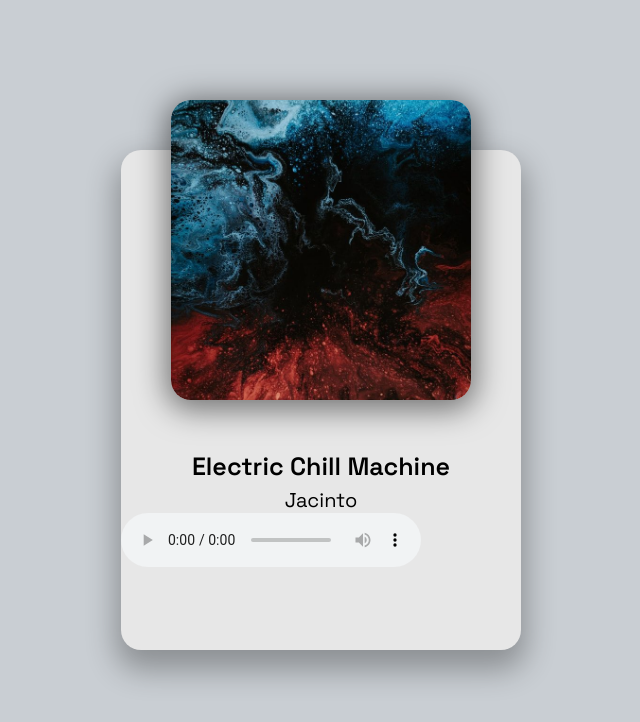
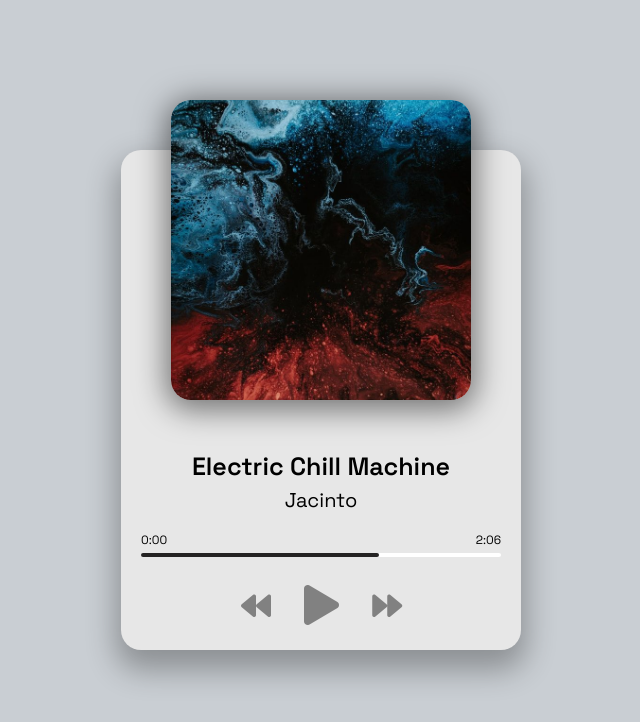
Before and after one commit to antoniogibbardo/music-player, a plain HTML site: page index.html in a window 1280 px wide. Shown: the whole page, without its empty margins (319-959 px from the left). Drawn offline with Linux system fonts and the light colour scheme.

Commit message:
final html css

```diff
--- a/index.html
+++ b/index.html
@@ -19,7 +19,21 @@
       </div>
       <h2 id="title">Electric Chill Machine</h2>
       <h3 id="artist">Jacinto</h3>
-      <audio src="music/sample-1.mp3" controls></audio>
+      <audio src="music/sample-1.mp3"></audio>
+      <!-- Progress -->
+      <div class="progress-container" id="progress-container">
+        <div class="progress" id="progress"></div>
+        <div class="duration-wrapper">
+          <span id="current-time">0:00</span>
+          <span id="duration">2:06</span>
+        </div>
+      </div>
+      <!-- Controls -->
+      <div class="player-controls">
+        <i class="fas fa-backward" id="prev" title="Previous"></i>
+        <i class="fas fa-play main-button" id="play" title="Play"></i>
+        <i class="fas fa-forward" id="next" title="Next"></i>
+      </div>
     </div>
     <!-- Script -->
     <script src="script.js"></script>
--- a/style.css
+++ b/style.css
@@ -92,6 +92,12 @@ h3 {
   font-size: 30px;
   color: rgb(129, 129, 129);
   margin-right: 30px;
+  cursor: pointer;
+  user-select: none;
+}
+
+.fas:hover {
+  filter: brightness(80%);
 }
 
 .main-button {
```
